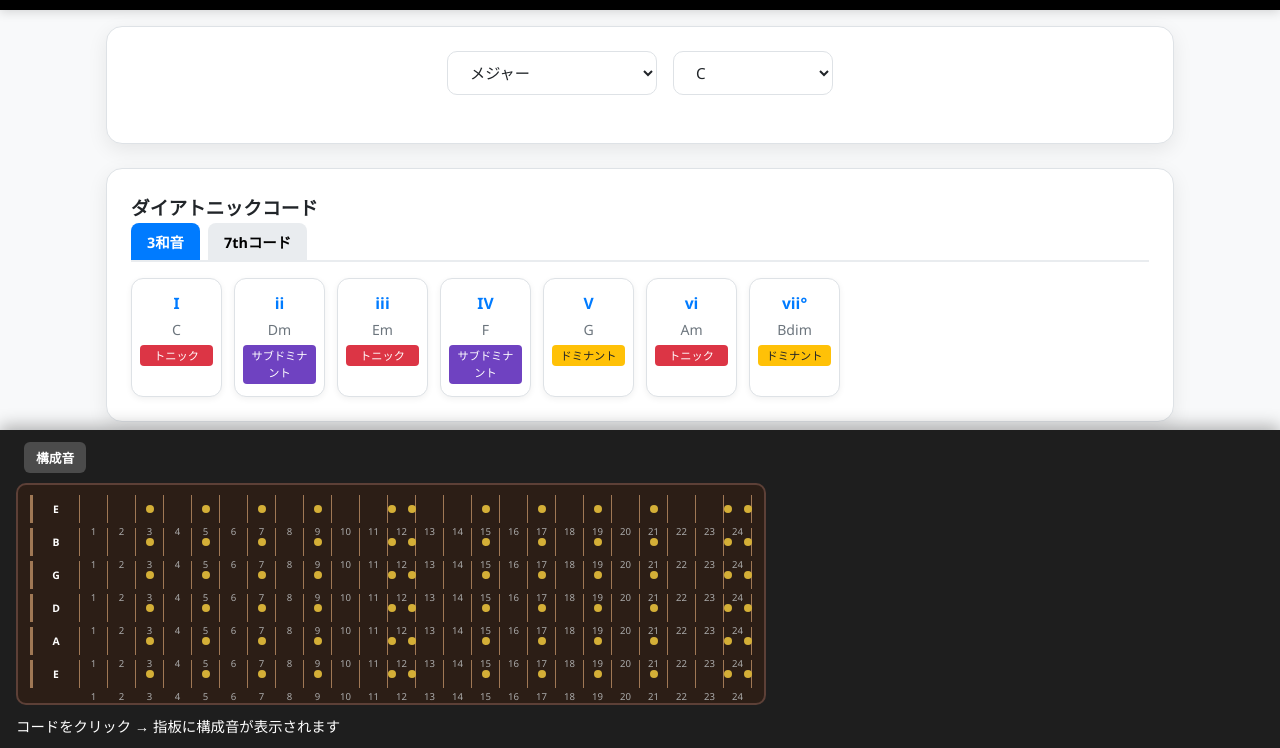
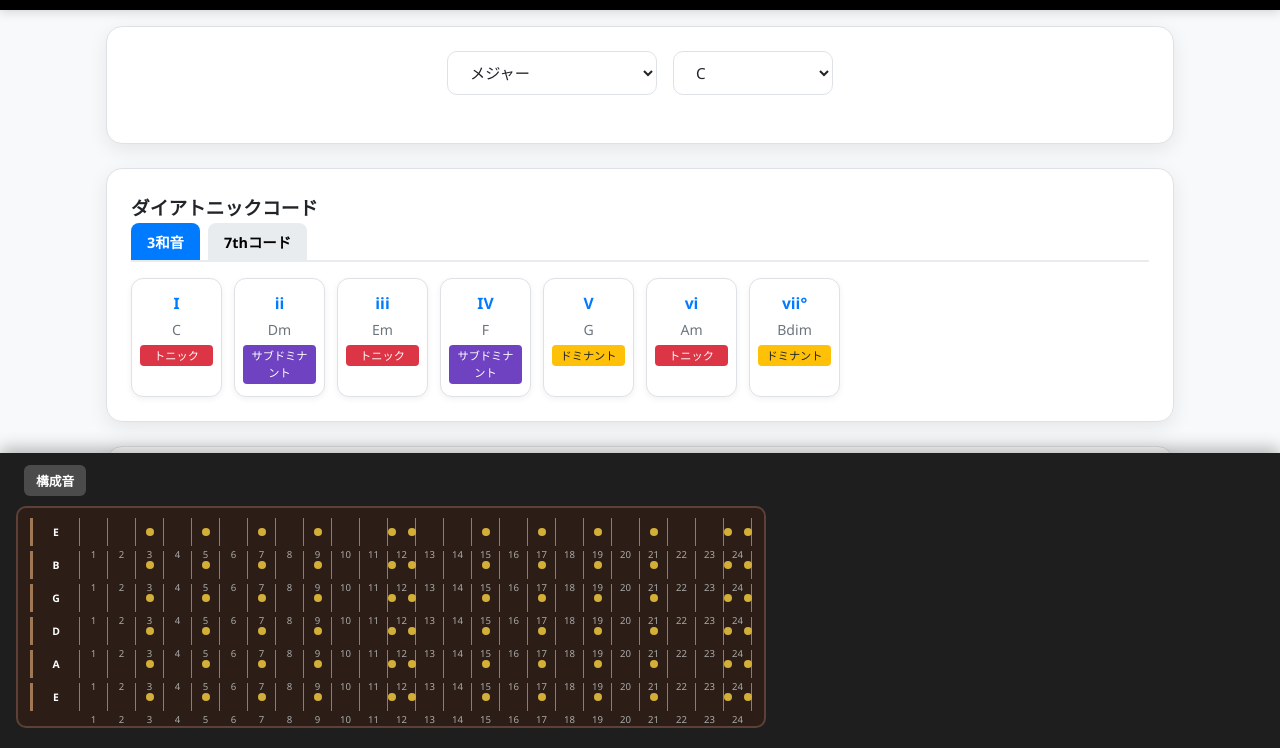
Before and after one commit to imanishiNaoki/composition_tool, a plain HTML site: page index.html in a window 1280 px wide. Shown: the part 50-798 px from the top of the page. Drawn offline with Linux system fonts and the light colour scheme.

Commit message:
Update index.html

```diff
--- a/index.html
+++ b/index.html
@@ -122,7 +122,6 @@
         <div class="fret-number-mini" id="fretNumbersMini"></div>
       </div>
     </div>
-    <div class="mini-label" id="miniLabel">コードをクリック → 指板に構成音が表示されます</div>
   </div>
 
   <script>
@@ -143,7 +142,6 @@
     const nonDiatonicGroups = document.getElementById('nonDiatonicGroups');
     const miniFretboard = document.getElementById('miniFretboard');
     const fretNumbersMini = document.getElementById('fretNumbersMini');
-    const miniLabel = document.getElementById('miniLabel');
     const fixedFretboard = document.getElementById('fixedFretboard');
     const toggleBtn = document.getElementById('toggleFretboard');
     const avoidToggle = document.getElementById('avoidToggle');
@@ -265,8 +263,7 @@
       currentChord = chord;
       const chordNotes = chord.tension ? getSeventhNotes(chord.root, chord.type, chord.tension) : chord.isSeventh ? getSeventhNotes(chord.root, chord.type) : getTriadNotes(chord.root, chord.type);
       const safeNotes = avoidMode ? getSafeScaleNotes(chord) : [];
-      drawMiniFretboard(chordNotes, safeNotes);
-      miniLabel.textContent = `${chord.roman} → ${chord.name} [${avoidMode ? safeNotes.join(', ') : chordNotes.join(', ')}] ${avoidMode ? '(構成音)' : ''}`;
+      drawMiniFretboard(chordNotes, safeNotes)
     }
 
     function updateChords() {
@@ -322,7 +319,6 @@
       });
 
       drawMiniFretboard();
-      miniLabel.textContent = 'コードをクリック → 指板に構成音が表示されます';
     }
 
 function getNonDiatonicChord(roman, root, type, rootNum, isSeventh) {
```
